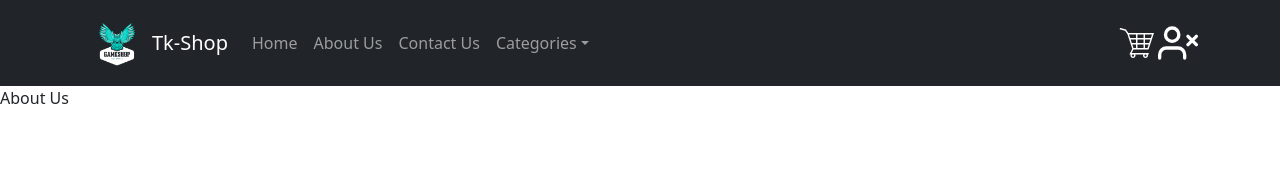
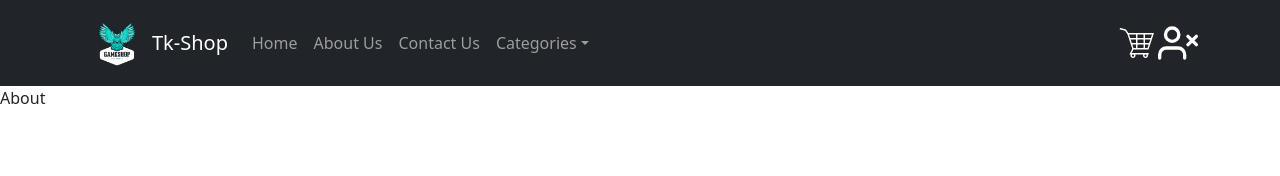
Before and after one commit to DanielQuintero99/appcquintero, a React (Create React App) app: page /about-us in a window 1280 px wide. Shown: the top 176 px of the page. Built offline with nearby package versions, Linux system fonts and the light colour scheme; no server answers.

Commit message:
sync whit firestore hosting TODO fix bill empty spacesand add google log

```diff
--- a/package.json
+++ b/package.json
@@ -2,14 +2,12 @@
   "name": "appcoder",
   "version": "0.1.0",
   "private": true,
-  "homepage": "https://danielquintero99.github.io/appcquintero",
   "dependencies": {
     "@testing-library/jest-dom": "^5.16.2",
     "@testing-library/react": "^12.1.4",
     "@testing-library/user-event": "^13.5.0",
     "bootstrap": "^5.1.3",
     "firebase": "^9.6.11",
-    "gh-pages": "^3.2.3",
     "react": "^17.0.2",
     "react-bootstrap": "^2.2.1",
     "react-dom": "^17.0.2",
@@ -20,8 +18,8 @@
     "web-vitals": "^2.1.4"
   },
   "scripts": {
-    "predeploy": "npm run build",
-    "deploy": "gh-pages -d build",
+
+    "deploy": "react-scripts deploy",
     "start": "react-scripts start",
     "build": "react-scripts build",
     "test": "react-scripts test",
--- a/src/components/About.jsx
+++ b/src/components/About.jsx
@@ -2,7 +2,7 @@ import React from 'react'
 
 const About = () => {
   return (
-    <div>About Us</div>
+    <div>About</div>
   )
 }
 
```
Also changed, not shown: public/index.html (+1 -21 lines), 1 other file (tests, documents, lock files or other folders).
